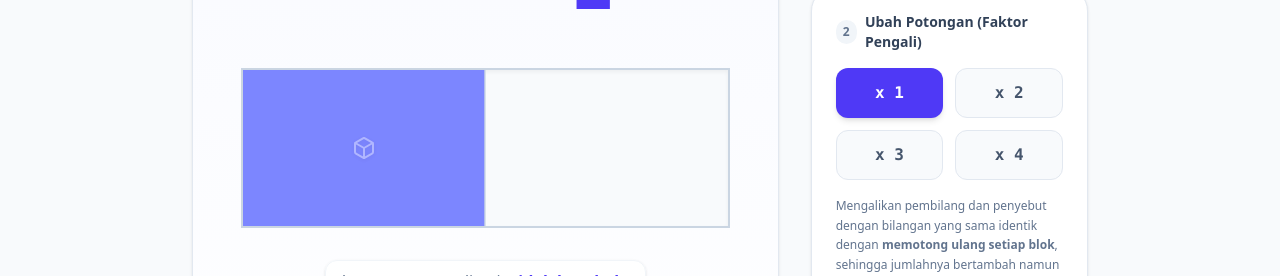
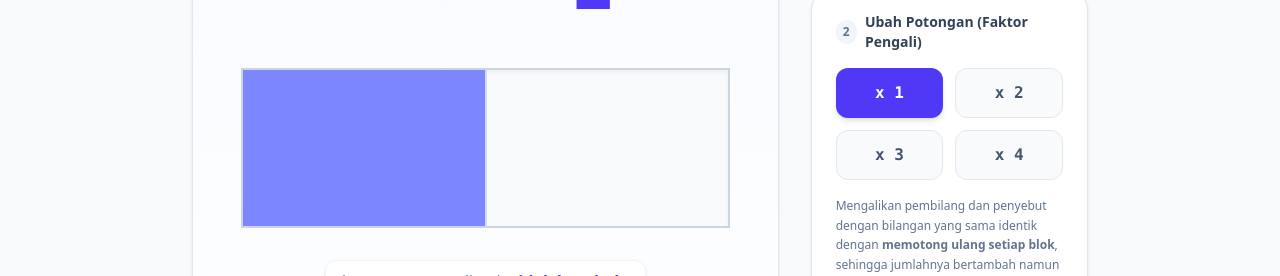
Before and after one commit to Akalmatika/akalmatika-core-trace, a React (Vite) app: page /student/visualizations/fractions/equivalent-fractions in a window 1280 px wide. Shown: the part 664-940 px from the top of the page. Built offline with nearby package versions, Linux system fonts and the light colour scheme.

Commit message:
fix: make partitions vertical and remove icons for cleaner look

```diff
--- a/src/pages/visualizations/fractions/EquivalentFractionsPage.tsx
+++ b/src/pages/visualizations/fractions/EquivalentFractionsPage.tsx
@@ -1,6 +1,6 @@
 import { useState } from "react";
 import { Link } from "react-router-dom";
-import { ArrowLeft, Box, Info } from "lucide-react";
+import { ArrowLeft, Info } from "lucide-react";
 
 export default function EquivalentFractionsPage() {
   const [baseNumerator, setBaseNumerator] = useState(1);
@@ -70,30 +70,31 @@ export default function EquivalentFractionsPage() {
              </div>
 
              {/* Vertical Cuts (Base Denominator) */}
-             <div className="absolute top-0 left-0 w-full h-full flex pointer-events-none">
-                {Array.from({ length: baseDenominator }).map((_, idx) => (
+             <div className="absolute top-0 left-0 w-full h-full pointer-events-none">
+                {Array.from({ length: baseDenominator - 1 }).map((_, idx) => (
                   <div
                     key={`v-${idx}`}
-                    className="h-full flex-1 border-r-2 border-slate-300/70 last:border-r-0 flex flex-col items-center justify-center"
-                  >
-                     <div className={`transition-all duration-500 delay-100 ${idx < baseNumerator ? 'opacity-40 scale-100' : 'opacity-0 scale-50'}`}>
-                        <Box size={24} className="text-white drop-shadow-sm" />
-                     </div>
-                  </div>
+                    className="absolute top-0 w-[2px] h-full bg-slate-300/80"
+                    style={{ left: `${((idx + 1) / baseDenominator) * 100}%` }}
+                  />
                 ))}
              </div>
 
-             {/* Horizontal Cuts (Multiplier) */}
+             {/* Vertical Cuts (Multiplier) */}
              <div className="absolute top-0 left-0 w-full h-full pointer-events-none">
+                {Array.from({ length: baseDenominator }).map((_, baseIdx) => (
+                  <div key={`col-${baseIdx}`} className="absolute top-0 h-full" style={{ left: `${(baseIdx / baseDenominator) * 100}%`, width: `${(1 / baseDenominator) * 100}%` }}>
                     {Array.from({ length: multiplier - 1 }).map((_, idx) => (
                       <div
-                    key={`h-${idx}`}
-                    className="absolute left-0 w-full h-[2px] bg-slate-300/70 transition-all duration-700 ease-in-out"
+                        key={`m-${idx}`}
+                        className="absolute top-0 w-[2px] h-full bg-slate-300/80 transition-all duration-700 ease-in-out"
                         style={{
-                       top: `${((idx + 1) / multiplier) * 100}%`,
+                           left: `${((idx + 1) / multiplier) * 100}%`,
                            animation: 'fadeIn 0.5s ease-out'
                         }}
                       />
+                    ))}
+                  </div>
                 ))}
              </div>
           </div>
--- a/src/pages/visualizations/fractions/SimplifyFractionPage.tsx
+++ b/src/pages/visualizations/fractions/SimplifyFractionPage.tsx
@@ -1,6 +1,6 @@
 import { useState, useMemo } from "react";
 import { Link } from "react-router-dom";
-import { ArrowLeft, Combine, Info } from "lucide-react";
+import { ArrowLeft, Info } from "lucide-react";
 
 export default function SimplifyFractionPage() {
   const [baseNumerator, setBaseNumerator] = useState(6);
@@ -90,23 +90,6 @@ export default function SimplifyFractionPage() {
                 <div className="h-full flex-1"></div>
              </div>
 
-             {/* Merge Icons */}
-             <div className="absolute top-0 left-0 w-full h-full pointer-events-none">
-                {Array.from({ length: currentDenominator }).map((_, idx) => (
-                  <div
-                    key={`icon-${idx}`}
-                    className="absolute h-full flex items-center justify-center transition-all duration-700 ease-in-out"
-                    style={{
-                       left: `${(idx / currentDenominator) * 100}%`,
-                       width: `${(1 / currentDenominator) * 100}%`
-                    }}
-                  >
-                    <div className={`transition-all duration-500 delay-100 ${divisor > 1 && idx < currentNumerator ? 'opacity-40 scale-100' : 'opacity-0 scale-50'}`}>
-                      <Combine size={24} className="text-white drop-shadow-sm" />
-                    </div>
-                  </div>
-                ))}
-             </div>
           </div>
 
           <div className="mt-8 text-center text-slate-500 font-medium bg-white/80 px-4 py-2 rounded-xl border border-slate-100 shadow-sm relative z-10">
```
Lines whose indentation alone changed are shown as unchanged.
